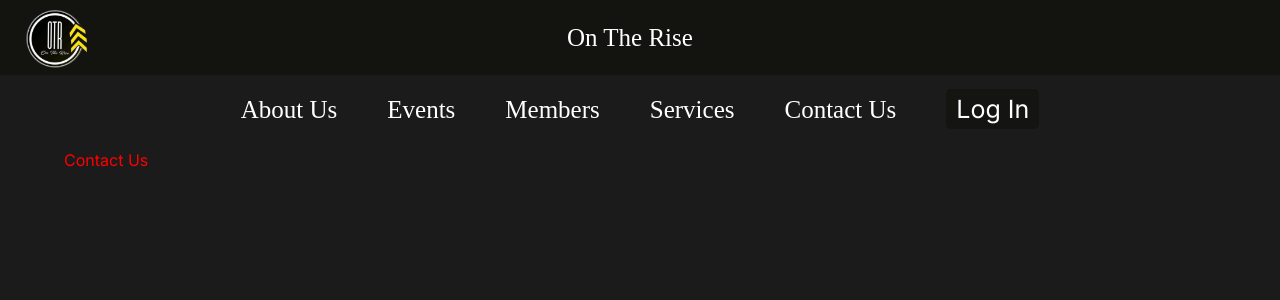
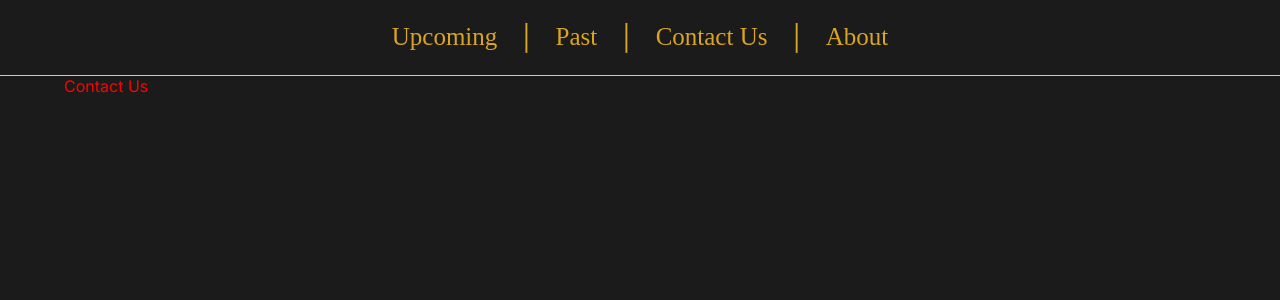
Before and after one commit to Imagine-Software-Club/PRJ-5WFU3-OnTheRiseWebsite, a Next.js app: page /about in a window 1280 px wide. Shown: the top 300 px of the page. Built offline with nearby package versions, Linux system fonts and the light colour scheme.

Commit message:
Add Board Members Component to Home Page
Also updates API and fetches from /members

```diff
--- a/src/components/Header/Header.tsx
+++ b/src/components/Header/Header.tsx
@@ -1,91 +1,36 @@
 import { Link, Stack } from "@mui/material";
 import React from "react";
-import Image from "next/image";
-import OnTheRiseLogo from "public/images/OnTheRiseLogo.png";
-import SearchIcon from "public/images/Search_Icon.jpg";
 import { map as _map } from "lodash";
 
 const headerLink = [
   {
-    href: "/about",
-    text: "About Us",
+    href: "/upcoming",
+    text: "Upcoming",
   },
   {
-    href: "/events",
-    text: "Events",
-  },
-  {
-    href: "/members",
-    text: "Members",
-  },
-  {
-    href: "/services",
-    text: "Services",
+    href: "/past",
+    text: "Past",
   },
   {
     href: "/contact-us",
     text: "Contact Us",
   },
   {
-    href: "/login",
-    text: "Log In",
+    href: "/about",
+    text: "About",
   },
 ];
 
 export const Header = () => {
   return (
-    <>
-      <Stack
-        sx={{
-          background: "#131310",
-          height: ["50px", "65px", "75px"],
-          position: "sticky",
-          justifyContent: "space-between",
-          alignItems: "center",
-          flexDirection: "row",
-          zIndex: "1000",
-          top: "0",
-        }}
-      >
-        <div
-          style={{
-            display: "flex",
-            alignItems: "center",
-          }}
-        >
-          <Image
-            src={OnTheRiseLogo}
-            alt=""
-            style={{
-              width: "73px",
-              height: "73px",
-              objectFit: "fill",
-              margin: "20px",
-            }}
-          />
-          <div
-            style={{
-              color: "#FFFFFF",
-              fontSize: "25px",
-              fontFamily: "Allison",
-              display: "flex",
-              position:"relative",
-              alignItems: "center",
-              justifyContent: "center",
-              left: "190%",
-            }}
-          >
-            On The Rise
-          </div>
-        </div>
-      </Stack>
     <Stack
       sx={{
         background: "#1B1B1B",
         height: ["50px", "65px", "75px"],
+        borderBottom: "1px solid gold",
         position: "sticky",
-          justifyContent: "center",
-          alignItems: "center",
+        justifyContent: "center", // Center horizontally
+        alignItems: "center", // Center vertically
         flexDirection: "row",
         zIndex: "1000",
         top: "0",
@@ -100,47 +45,27 @@ export const Header = () => {
       >
         {_map(headerLink, (linkInfo, index) => (
           <>
-              {linkInfo.href === "/login" ? (
-                <Link
-                  href={linkInfo.href}
-                  sx={{
-                    mx: ["5px", "25px"],
-                    marginTop: "-7px",
-                    textDecoration: "none",
-                    ":hover": {
-                      textDecoration: "none",
-                    },
-                    backgroundColor: "rgba(19, 19, 16, 0.9)",
-                    borderRadius: "5px",
-                    padding: "5px 10px",
-                    color: "#FFFFFF",
-                  }}
-                >
-                  <span>{linkInfo.text}</span>
-                </Link>
-              ) : (
             <Link
               href={linkInfo.href}
               sx={{
                 mx: ["5px", "25px"],
                 textDecoration: "none",
-                    color: "#FFFFFF",
+                color: "#DAA520",
                 transition: "color 0.3s ease, transform 0.5s ease",
-                    fontFamily: "Advent Pro",
+                fontFamily: "Lobster",
                 ":hover": {
                   color: "#FFD700",
                   transform: "scale(1.4)",
                 },
-                }}>
+              }}
+            >
               {linkInfo.text}
             </Link>
-              )}
-              {index !== headerLink.length - 1}
+            {index !== headerLink.length - 1 && "|"}
           </>
         ))}
       </Stack>
     </Stack>
-    </>
   );
 };
 
```
Also changed, not shown: src/components/Cards/EventCard.tsx (added, +33 -0 lines), src/components/Cards/MemberCard.tsx (added, +36 -0 lines), src/components/HomePage/ContactUs.tsx (added, +13 -0 lines), src/components/HomePage/EventsHome.tsx (added, +14 -0 lines), src/components/HomePage/ExecutiveBoard.tsx (added, +43 -0 lines), src/components/HomePage/OurMission.tsx (added, +13 -0 lines), src/content/HomePageContent.tsx (+6 -6 lines), 1 other file (tests, documents, lock files or other folders). Lines whose indentation alone changed are shown as unchanged.
